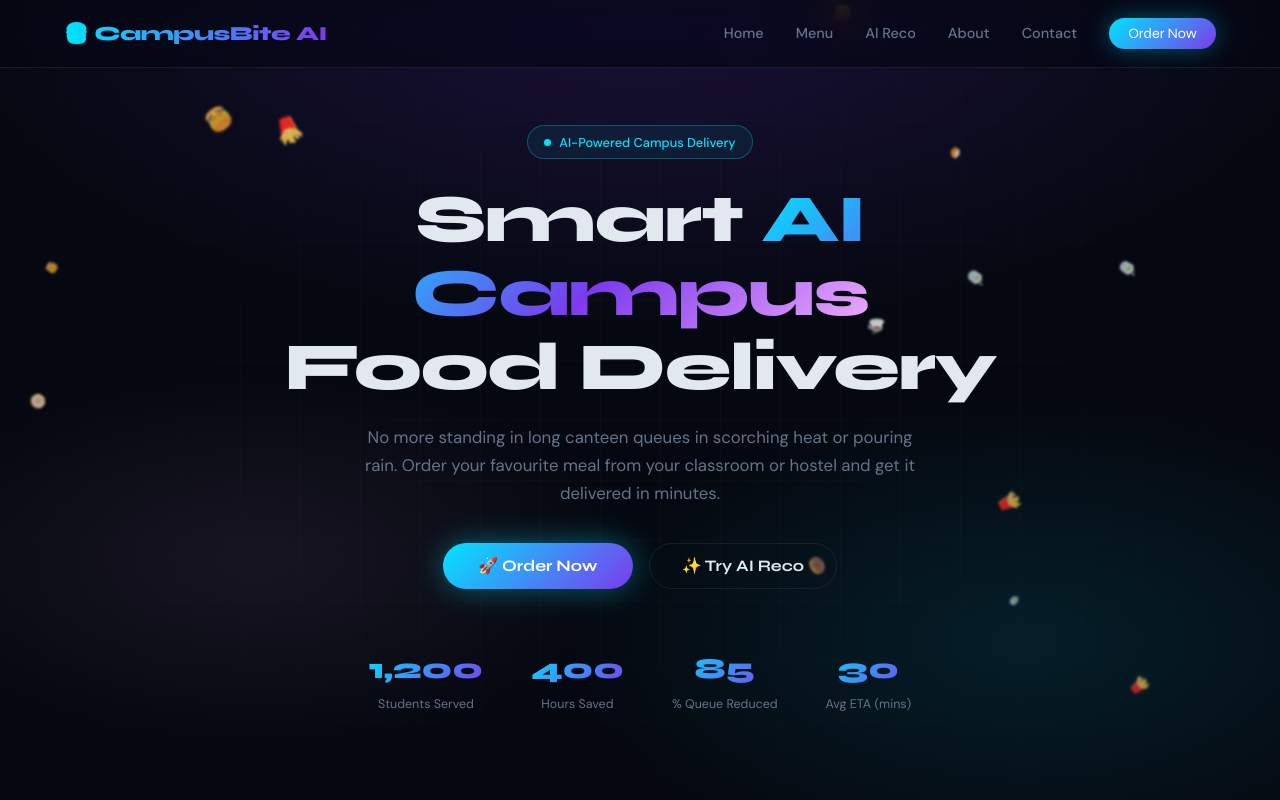
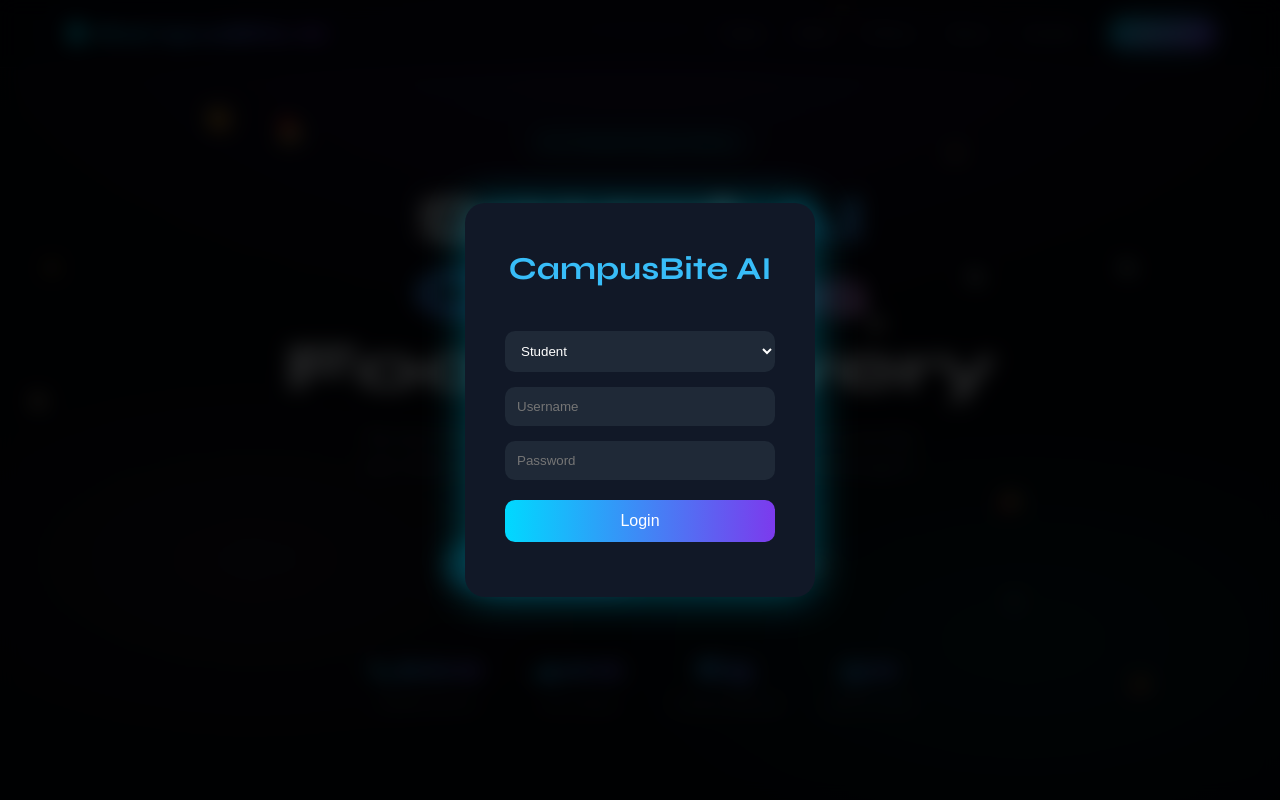
Before and after one commit to rajunayak555yqy-hash/ai-app, a website: page index.html in a window 1280 px wide. Shown: the top 800 px of the page. Drawn offline with Linux system fonts and the light colour scheme.

Commit message:
Update index.html

```diff
--- a/index.html
+++ b/index.html
@@ -718,6 +718,47 @@
 </style>
 </head>
 <body>
+  <div id="loginOverlay">
+
+  <div class="login-box">
+
+    <h1>CampusBite AI</h1>
+
+    <select id="role">
+      <option value="student">
+        Student
+      </option>
+
+      <option value="faculty">
+        Faculty
+      </option>
+
+      <option value="admin">
+        Admin
+      </option>
+    </select>
+
+    <input
+      type="text"
+      id="username"
+      placeholder="Username"
+    >
+
+    <input
+      type="password"
+      id="password"
+      placeholder="Password"
+    >
+
+    <button onclick="login()">
+      Login
+    </button>
+
+    <p id="error"></p>
+
+  </div>
+
+</div>
 
 <!-- LOADER -->
 <div id="loader">
```
